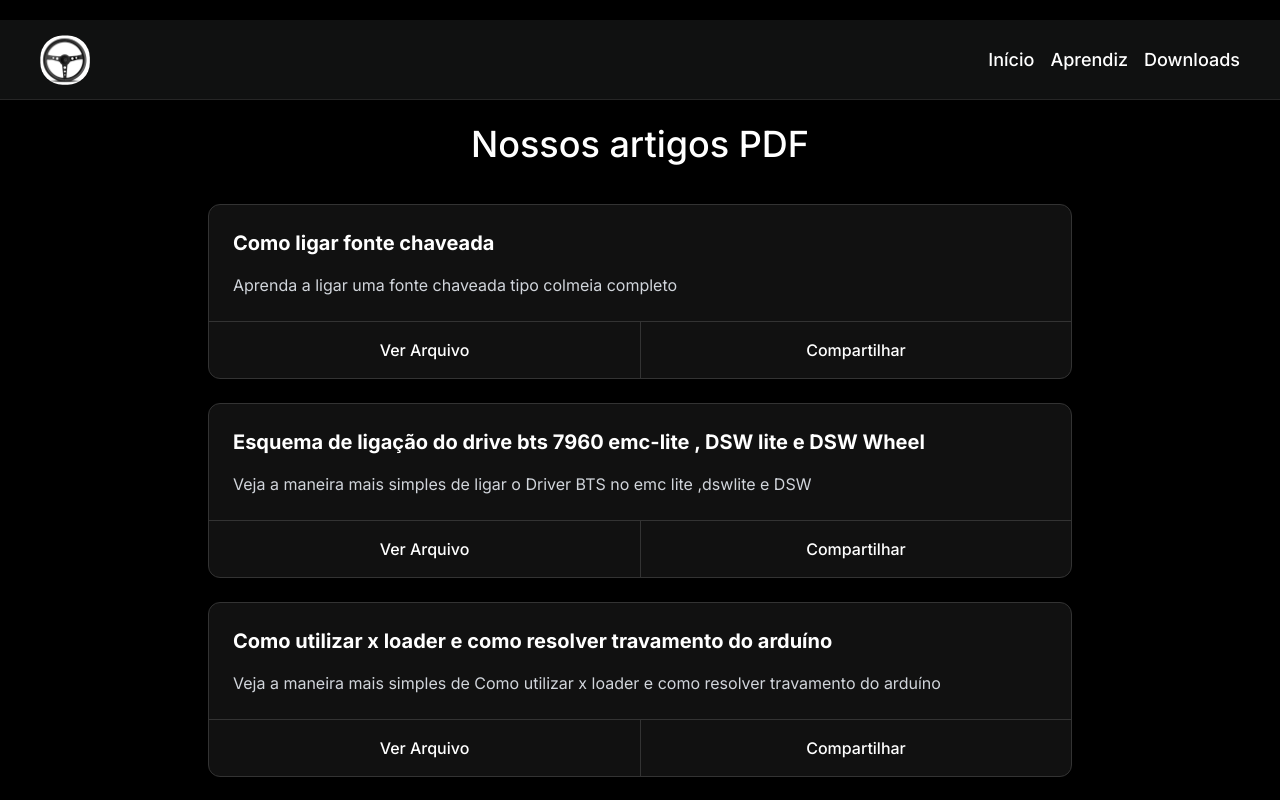
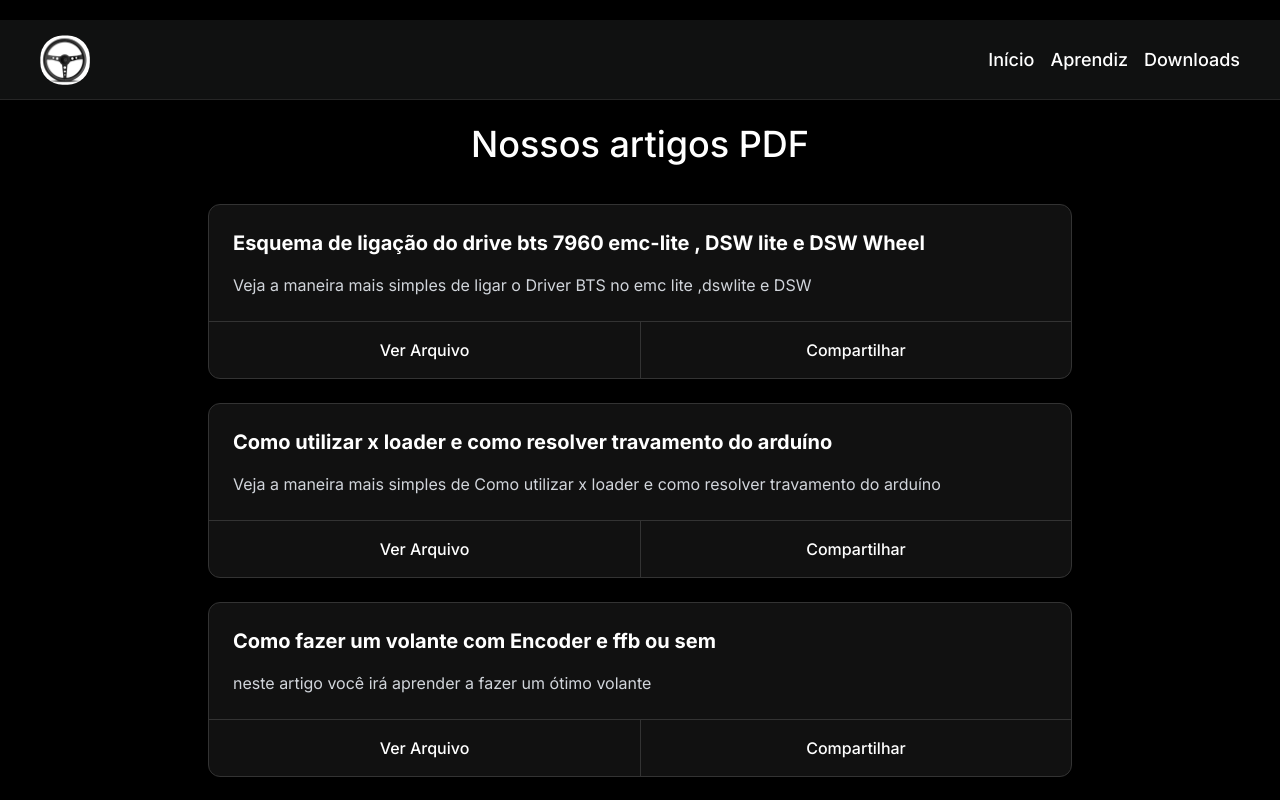
Before and after one commit to Valdemir-DSW/site-dsw-top, a Next.js app: page /aprendiz in a window 1280 px wide. Shown: the top 800 px of the page. Built offline with nearby package versions, Linux system fonts and the light colour scheme.

Commit message:
Update projects.tsx

```diff
--- a/src/app/components/aprendiz/projects.tsx
+++ b/src/app/components/aprendiz/projects.tsx
@@ -4,11 +4,7 @@ import { ItemPost } from "./project-item";
 
 export const ProjectsArchives = () => {
   const articles = [
-    {
-      title: "Como ligar fonte chaveada",
-      description: "Aprenda a ligar uma fonte chaveada tipo colmeia completo",
-      urlArchive: "Como ligar fonte chaveada.pdf",
-    },
+
     {
       title:
         "Esquema de ligação do drive bts 7960 emc-lite , DSW lite e DSW Wheel",
```
